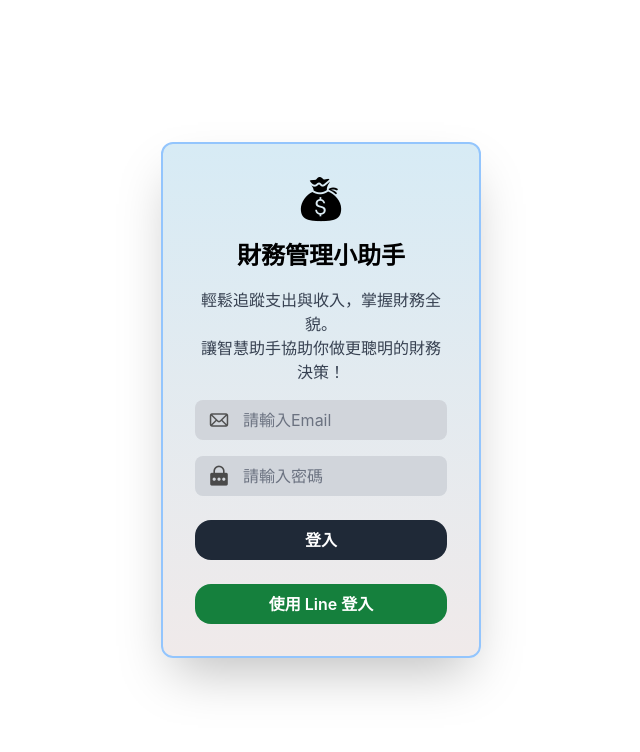
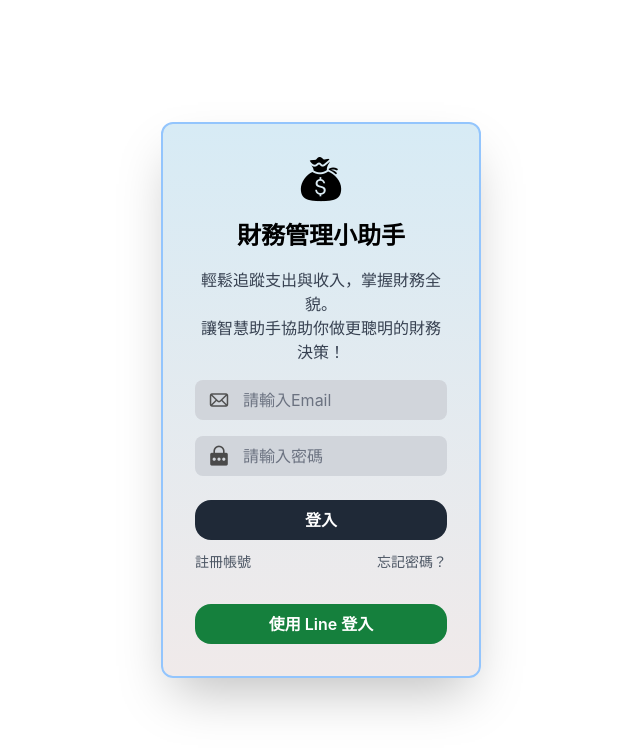
Before and after one commit to Sapphire0912/Financial-management, a React (Vite) app in the folder frontend/: page / in a window 1280 px wide. Shown: the top 752 px of the page, without its empty margins (319-959 px from the left). Built offline with nearby package versions, Linux system fonts and the light colour scheme.

Commit message:
add register and password base function. modify data using datetime.utcnow

```diff
--- /dev/null
+++ b/frontend/src/components/componentProps.tsx
@@ -0,0 +1,28 @@
+/* 元件 Props */
+
+type IconInputProps = {
+  type: string;
+  placeholder: string;
+  iconSrc: string;
+  onChange: (e: React.ChangeEvent<HTMLInputElement>) => void;
+};
+
+const IconInput = ({
+  type,
+  placeholder,
+  iconSrc,
+  onChange,
+}: IconInputProps) => (
+  /* Login Input Form Pattern */
+  <div className="w-full flex items-center bg-gray-300 rounded-lg px-3 py-2">
+    <img src={iconSrc} alt="icon" className="w-6 h-6 mr-2" />
+    <input
+      type={type}
+      placeholder={placeholder}
+      className="w-full bg-transparent text-black placeholder-gray-500 focus:outline-none pl-1"
+      onChange={onChange}
+    />
+  </div>
+);
+
+export default IconInput;
--- a/frontend/src/pages/LoginPage.tsx
+++ b/frontend/src/pages/LoginPage.tsx
@@ -1,8 +1,22 @@
+/* React & components */
 import { useState } from "react";
+import IconInput from "../components/componentProps";
+
+/* API */
 import userLogin from "../services/userAuth";
+
+/* CSS */
 import "../styles/page.css";
 import "../styles/component.css";
 
+// Global Variable
+/* 判斷顯示 登入, 註冊, 忘記密碼的 UI */
+const FORM_LOGIN = 0;
+const FORM_REGISTER = 1;
+const FORM_FORGOT = 2;
+//
+
+// Call API
 const user_login = async (
   e: React.FormEvent,
   email: string | null,
@@ -26,43 +40,17 @@ const user_login = async (
     alert(`❌ 登入失敗：${err instanceof Error ? err.message : "未知錯誤"}`);
   }
 };
+//
 
-type IconInputProps = {
-  type: string;
-  placeholder: string;
-  iconSrc: string;
-  onChange: (e: React.ChangeEvent<HTMLInputElement>) => void;
-};
-
-const IconInput = ({
-  type,
-  placeholder,
-  iconSrc,
-  onChange,
-}: IconInputProps) => (
-  <div className="w-full flex items-center bg-gray-300 rounded-lg px-3 py-2">
-    <img src={iconSrc} alt="icon" className="w-6 h-6 mr-2" />
-    <input
-      type={type}
-      placeholder={placeholder}
-      className="w-full bg-transparent text-black placeholder-gray-500 focus:outline-none pl-1"
-      onChange={onChange}
-    />
-  </div>
-);
-
-const login_form_ui = () => {
+// UI Design
+const LoginFormUI = () => {
   const [email, setEmail] = useState<string | null>("");
   const [password, setPassword] = useState<string | null>("");
-  const [line_user_name, setLineUsername] = useState<string | null>(null);
-  const [line_user_id, setLineUserId] = useState<string | null>(null);
 
   return (
     <form
       className="space-y-4"
-      onSubmit={(e) =>
-        user_login(e, email, password, line_user_name, line_user_id, 1)
-      }
+      onSubmit={(e) => user_login(e, email, password, null, null, 1)}
     >
       <IconInput
         type="email"
@@ -79,22 +67,89 @@ const login_form_ui = () => {
       <div className="base-flex-column">
         <button
           type="submit"
-          className="button-hover w-full bg-gray-800 text-white py-2 rounded-2xl font-semibold mt-2 mb-4"
+          className="button-hover w-full bg-gray-800 text-white py-2 rounded-2xl font-semibold mt-2"
         >
           登入
-        </button>
-        <button
-          type="button"
-          className="button-hover w-full bg-green-700 text-white py-2 rounded-2xl font-semibold mt-2"
-        >
-          使用 Line 登入
         </button>
       </div>
     </form>
   );
 };
 
+const RegisterFormUI = () => {
+  // 待設計
+  const [email, setEmail] = useState<string | null>("");
+  const [password, setPassword] = useState<string | null>("");
+
+  return (
+    <form
+      className="space-y-4"
+      onSubmit={(e) => user_login(e, email, password, null, null, 1)}
+    >
+      <IconInput
+        type="email"
+        placeholder="請輸入Email"
+        iconSrc="/email-dark.png"
+        onChange={(e) => setEmail(e.target.value)}
+      />
+      <IconInput
+        type="password"
+        placeholder="請輸入密碼"
+        iconSrc="/password-dark.png"
+        onChange={(e) => setPassword(e.target.value)}
+      />
+      <div className="base-flex-column">
+        <button
+          type="submit"
+          className="button-hover w-full bg-gray-800 text-white py-2 rounded-2xl font-semibold mt-2"
+        >
+          登入2
+        </button>
+      </div>
+    </form>
+  );
+};
+
+const ForgetFormUI = () => {
+  // 待設計
+
+  const [email, setEmail] = useState<string | null>("");
+  const [password, setPassword] = useState<string | null>("");
+
+  return (
+    <form
+      className="space-y-4"
+      onSubmit={(e) => user_login(e, email, password, null, null, 1)}
+    >
+      <IconInput
+        type="email"
+        placeholder="請輸入Email"
+        iconSrc="/email-dark.png"
+        onChange={(e) => setEmail(e.target.value)}
+      />
+      <IconInput
+        type="password"
+        placeholder="請輸入密碼"
+        iconSrc="/password-dark.png"
+        onChange={(e) => setPassword(e.target.value)}
+      />
+      <div className="base-flex-column">
+        <button
+          type="submit"
+          className="button-hover w-full bg-gray-800 text-white py-2 rounded-2xl font-semibold mt-2"
+        >
+          登入3
+        </button>
+      </div>
+    </form>
+  );
+};
+//
+
+// Page
 const LoginPage = () => {
+  const [showFormUI, setShowFormUI] = useState<number>(FORM_LOGIN);
+
   return (
     <div className="background base-flex-column">
       <div className="login-card base-flex-column">
@@ -109,7 +164,35 @@ const LoginPage = () => {
             讓智慧助手協助你做更聰明的財務決策！
           </p>
         </div>
-        <div className="login-form">{login_form_ui()}</div>
+        <div className="login-form">
+          {showFormUI == 0 && LoginFormUI()}
+          {showFormUI == 1 && RegisterFormUI()}
+          {showFormUI == 2 && ForgetFormUI()}
+        </div>
+        <div className="flex justify-between text-sm text-gray-600 w-full mt-1 mb-2 my-2 px-2">
+          <button
+            type="button"
+            onClick={() => setShowFormUI(FORM_REGISTER)}
+            className="hover:underline hover:text-blue-600"
+          >
+            註冊帳號
+          </button>
+          <button
+            type="button"
+            onClick={() => setShowFormUI(FORM_FORGOT)}
+            className="hover:underline hover:text-blue-600"
+          >
+            忘記密碼？
+          </button>
+        </div>
+        <div className="base-flex-column login-form mt-4">
+          <button
+            type="button"
+            className="button-hover w-full bg-green-700 text-white py-2 rounded-2xl font-semibold"
+          >
+            使用 Line 登入
+          </button>
+        </div>
       </div>
     </div>
   );
--- a/frontend/src/styles/page.css
+++ b/frontend/src/styles/page.css
@@ -25,6 +25,6 @@
 }
 
 .login-form {
-  @apply p-2;
+  padding: 0.5rem;
   width: 100%;
 }
```
Also changed, not shown: 2 other files (tests, documents, lock files or other folders).
